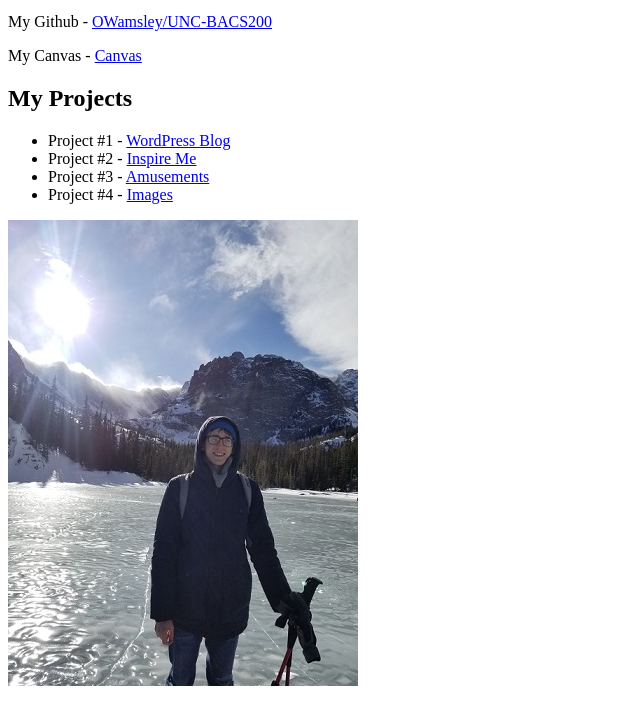
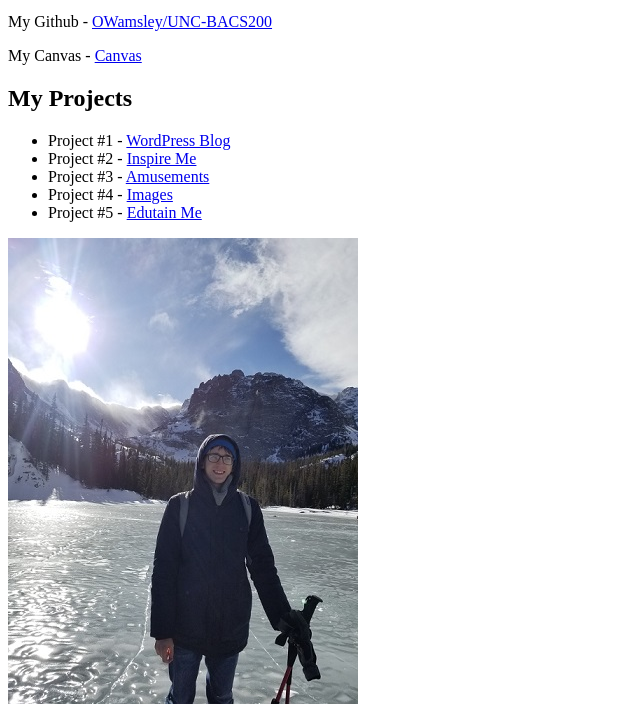
Before and after one commit to OWamsley/BACS-200, a plain HTML site: page bacs200/index.html in a window 1280 px wide. Shown: the part 101-817 px from the top of the page, without its empty margins (0-640 px from the left). Drawn offline with Linux system fonts and the light colour scheme.

Commit message:
Update index.html

```diff
--- a/bacs200/index.html
+++ b/bacs200/index.html
@@ -48,6 +48,9 @@
         <li>
             Project #4 - <a href="04/images.html">Images</a>
         </li>
+        <li>
+            Project #5 - <a href="05/index.html">Edutain Me</a>
+        </li>
     </ul>
 
     <img src="03/images/HikingRename.jpg" alt="OwenHiking">
```
